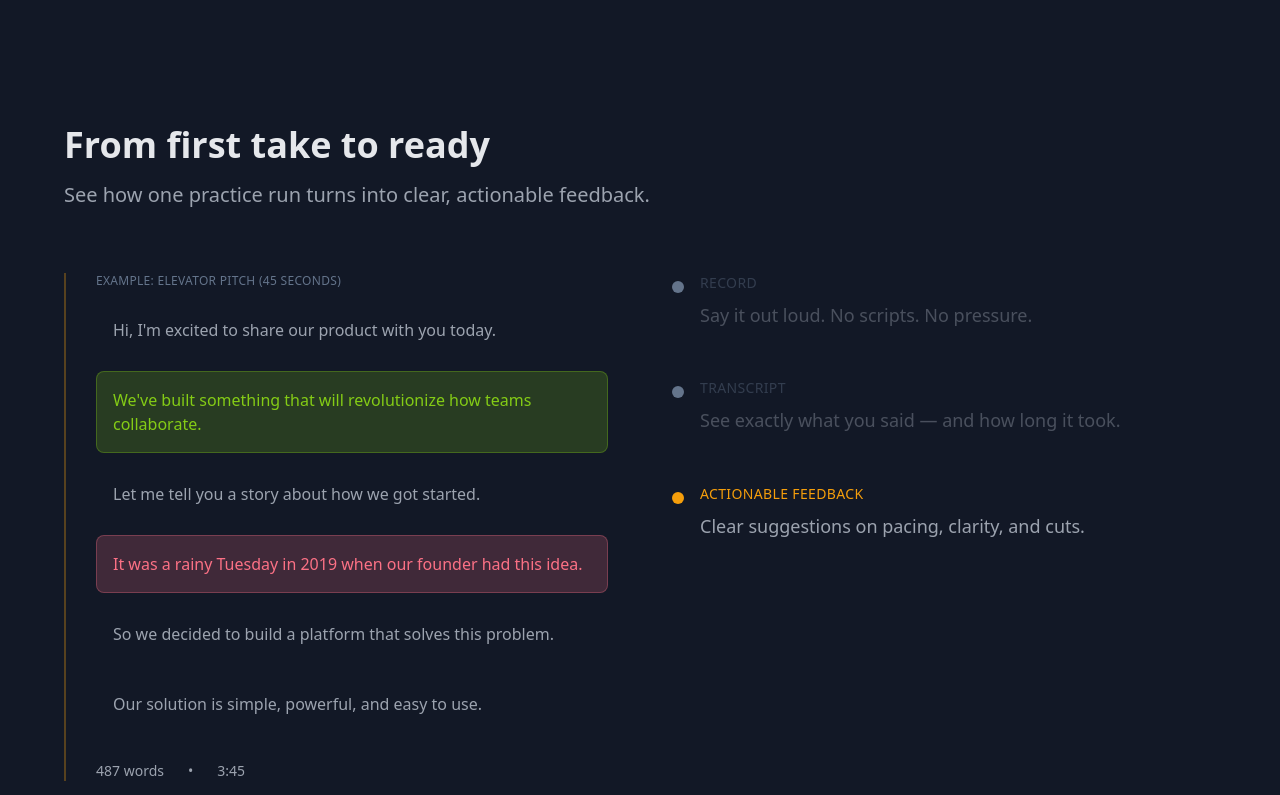
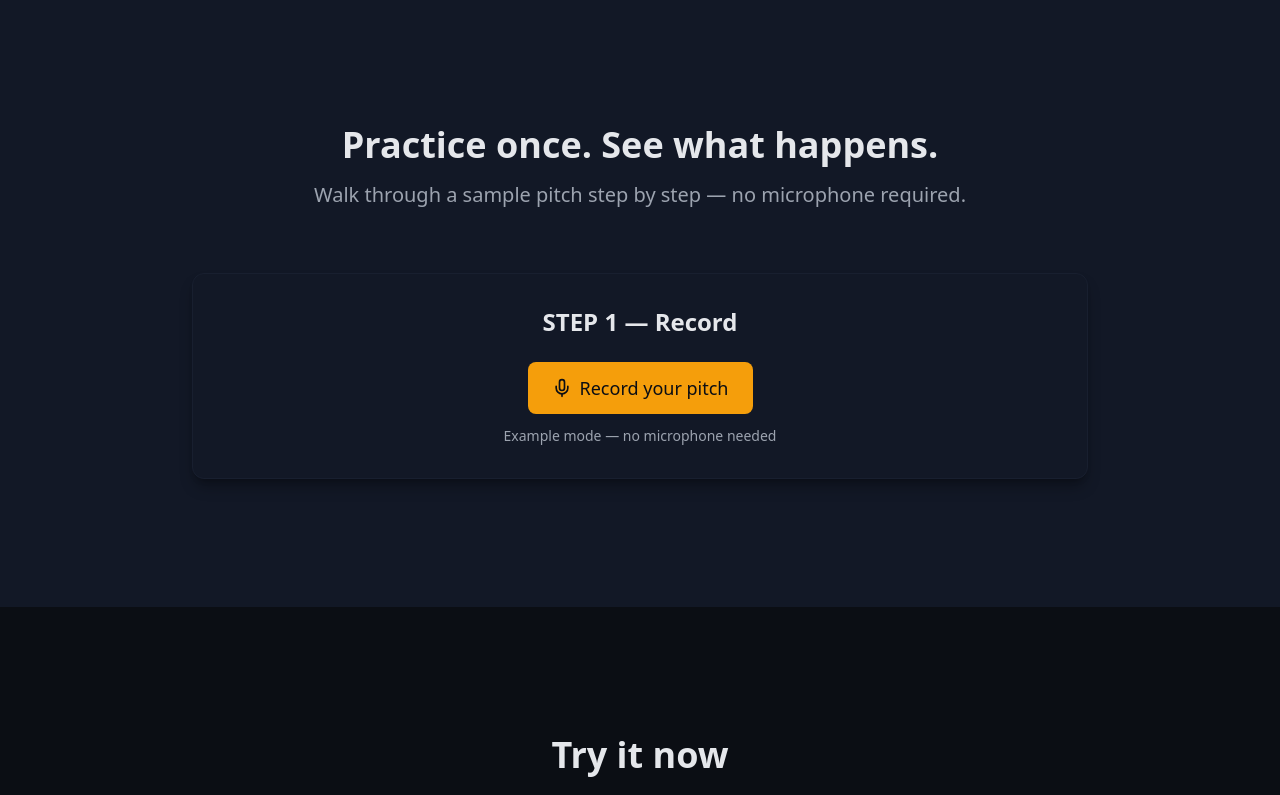
Before and after one commit to taylorp5/PitchPractice, a Next.js app: page / in a window 1280 px wide. Shown: the part 840-1635 px from the top of the page. Built offline with nearby package versions, Linux system fonts and the light colour scheme.

Commit message:
Reinvent homepage with interactive step-based walkthrough: Practice once. See what happens.

```diff
--- a/app/page.tsx
+++ b/app/page.tsx
@@ -1,20 +1,19 @@
 'use client'
 
-import { motion, useInView } from 'framer-motion'
+import { motion } from 'framer-motion'
 import Link from 'next/link'
-import { ArrowRight, ArrowDown, Mic } from 'lucide-react'
+import { ArrowRight, Mic } from 'lucide-react'
 import { Button } from '@/components/ui/Button'
 import { Card } from '@/components/ui/Card'
-import { useRef, useState, useEffect } from 'react'
+import { useState } from 'react'
 
 export default function LandingPage() {
-  // "From first take to ready" section state
-  const [currentStage, setCurrentStage] = useState<'record' | 'transcript' | 'improve' | null>(null)
-  const [visibleLines, setVisibleLines] = useState<number[]>([])
+  // Interactive walkthrough state
+  const [walkthroughStep, setWalkthroughStep] = useState<'idle' | 'recording' | 'recorded' | 'analyzing' | 'analyzed'>('idle')
+  const [recordingTime, setRecordingTime] = useState(0) // in seconds
+  const [visibleTranscriptLines, setVisibleTranscriptLines] = useState<number[]>([])
   const [showMetrics, setShowMetrics] = useState(false)
-  const [showHighlights, setShowHighlights] = useState<{ type: string; lineIdx: number }[]>([])
-  const howItWorksRef = useRef<HTMLDivElement>(null)
-  const howItWorksInView = useInView(howItWorksRef, { once: true, margin: '-100px' })
+  const [visibleHighlights, setVisibleHighlights] = useState<{ type: string; lineIdx: number }[]>([])
 
   const testimonials = [
     { quote: "Helped me realize where I was rambling without noticing.", author: "Jamie, Sales" },
@@ -26,7 +25,7 @@ export default function LandingPage() {
     { quote: "This caught things I wouldn't have thought to fix.", author: "Elena, Graduate Student" },
   ]
 
-  const narrativeTranscript = [
+  const exampleTranscript = [
     { text: "Hi, I'm excited to share our product with you today.", type: null },
     { text: "We've built something that will revolutionize how teams collaborate.", type: 'strength' },
     { text: "Let me tell you a story about how we got started.", type: null },
@@ -35,48 +34,78 @@ export default function LandingPage() {
     { text: "Our solution is simple, powerful, and easy to use.", type: 'pacing' },
   ]
 
-  // "From first take to ready" section animation
-  useEffect(() => {
-    if (howItWorksInView && currentStage === null) {
-      // Stage 1: Record - lines appear one by one
-      setCurrentStage('record')
-      narrativeTranscript.forEach((_, idx) => {
+  // Handle recording simulation
+  const handleStartRecording = () => {
+    setWalkthroughStep('recording')
+    setRecordingTime(0)
+    setVisibleTranscriptLines([])
+
+    // Simulate recording timer
+    const timerInterval = setInterval(() => {
+      setRecordingTime(prev => {
+        if (prev >= 45) {
+          clearInterval(timerInterval)
+          setWalkthroughStep('recorded')
+          return 45
+        }
+        return prev + 1
+      })
+    }, 100)
+
+    // Type transcript line by line
+    exampleTranscript.forEach((_, idx) => {
       setTimeout(() => {
-          setVisibleLines(prev => [...prev, idx])
-          if (idx === narrativeTranscript.length - 1) {
-            // Move to transcript stage after 1 second
-            setTimeout(() => {
-              setCurrentStage('transcript')
+        setVisibleTranscriptLines(prev => [...prev, idx])
+      }, idx * 800) // ~800ms per line
+    })
+  }
+
+  // Handle analysis
+  const handleAnalyze = () => {
+    setWalkthroughStep('analyzing')
+
+    // Lock transcript, show metrics
     setTimeout(() => {
       setShowMetrics(true)
-                // Move to improve stage after 1.5 seconds
-                setTimeout(() => {
-                  setCurrentStage('improve')
-                  // Show only 2 highlights at a time, rotating
-                  const highlights = narrativeTranscript
+      setWalkthroughStep('analyzed')
+
+      // Show highlights sequentially
+      const highlights = exampleTranscript
         .map((line, lineIdx) => line.type ? { type: line.type, lineIdx } : null)
         .filter((h): h is { type: string; lineIdx: number } => h !== null)
 
-                  // Show first 2 highlights: Strength + Cut
-                  setShowHighlights([highlights[0], highlights[1]])
+      // Show strength first
+      setTimeout(() => {
+        setVisibleHighlights([highlights[0]])
+      }, 500)
 
-                  // After 2.5 seconds, rotate to show Cut + Pacing
+      // Show pacing issue
       setTimeout(() => {
-                    setShowHighlights([highlights[1], highlights[2]])
-                  }, 2500)
+        setVisibleHighlights([highlights[0], highlights[2]])
+      }, 2000)
 
-                  // After another 2.5 seconds, rotate to show Strength + Pacing
+      // Show suggested cut
       setTimeout(() => {
-                    setShowHighlights([highlights[0], highlights[2]])
-                  }, 5000)
-                }, 1500)
-              }, 500)
-            }, 1000)
+        setVisibleHighlights([highlights[0], highlights[2], highlights[1]])
+      }, 3500)
+    }, 800)
   }
-        }, idx * 300)
-      })
+
+  // Reset walkthrough
+  const handleReset = () => {
+    setWalkthroughStep('idle')
+    setRecordingTime(0)
+    setVisibleTranscriptLines([])
+    setShowMetrics(false)
+    setVisibleHighlights([])
   }
-  }, [howItWorksInView, currentStage])
+
+  // Format time as MM:SS
+  const formatTime = (seconds: number) => {
+    const mins = Math.floor(seconds / 60)
+    const secs = seconds % 60
+    return `${mins}:${secs.toString().padStart(2, '0')}`
+  }
 
   return (
     <div className="min-h-screen bg-[#0B0E14]">
@@ -173,48 +202,120 @@ export default function LandingPage() {
         </div>
       </section>
 
-      {/* From first take to ready */}
-      <section id="from-first-take" ref={howItWorksRef} className="py-32 px-4 bg-[#121826]">
-        <div className="max-w-6xl mx-auto">
+      {/* Practice once. See what happens. */}
+      <section className="py-32 px-4 bg-[#121826]">
+        <div className="max-w-4xl mx-auto">
           <motion.div
             initial={{ opacity: 0, y: 20 }}
             whileInView={{ opacity: 1, y: 0 }}
             viewport={{ once: true }}
             transition={{ duration: 0.6 }}
-            className="mb-16"
+            className="mb-16 text-center"
           >
-            <h2 className="text-4xl font-bold text-[#E5E7EB] mb-4">From first take to ready</h2>
-            <p className="text-xl text-[#9CA3AF]">See how one practice run turns into clear, actionable feedback.</p>
+            <h2 className="text-4xl font-bold text-[#E5E7EB] mb-4">Practice once. See what happens.</h2>
+            <p className="text-xl text-[#9CA3AF]">Walk through a sample pitch step by step — no microphone required.</p>
           </motion.div>
 
-          <div className="grid md:grid-cols-2 gap-16 items-start">
-            {/* Left: Animated transcript demo */}
-            <div className="relative">
-              {/* Playhead line */}
-              {currentStage && (
+          <Card className="p-8">
+            {/* STEP 1 — Record */}
+            {walkthroughStep === 'idle' && (
               <motion.div
-                  className="absolute left-0 top-0 w-0.5 bg-[#F59E0B] opacity-30"
-                  initial={{ height: 0 }}
-                  animate={{
-                    height: currentStage === 'record' ? '40%' : currentStage === 'transcript' ? '70%' : '100%',
-                  }}
-                  transition={{ duration: 0.8, ease: 'easeInOut' }}
-                />
+                initial={{ opacity: 0, y: 20 }}
+                animate={{ opacity: 1, y: 0 }}
+                transition={{ duration: 0.4 }}
+                className="text-center"
+              >
+                <h3 className="text-2xl font-bold text-[#E5E7EB] mb-6">STEP 1 — Record</h3>
+                <Button
+                  variant="primary"
+                  size="lg"
+                  onClick={handleStartRecording}
+                  className="mb-3"
+                >
+                  <Mic className="mr-2 h-5 w-5" />
+                  Record your pitch
+                </Button>
+                <p className="text-sm text-[#9CA3AF]">Example mode — no microphone needed</p>
+              </motion.div>
             )}
 
-              <div className="space-y-3 pl-8">
-                {/* Example label */}
+            {/* Recording in progress */}
+            {(walkthroughStep === 'recording' || walkthroughStep === 'recorded') && (
               <motion.div
-                  initial={{ opacity: 0 }}
-                  animate={{ opacity: currentStage ? 1 : 0 }}
+                initial={{ opacity: 0, y: 20 }}
+                animate={{ opacity: 1, y: 0 }}
+                transition={{ duration: 0.4 }}
+              >
+                <div className="mb-6">
+                  <h3 className="text-2xl font-bold text-[#E5E7EB] mb-4">STEP 1 — Record</h3>
+                  <div className="flex items-center justify-center gap-3 mb-6">
+                    <div className="w-3 h-3 bg-[#FB7185] rounded-full animate-pulse"></div>
+                    <span className="text-lg font-medium text-[#E5E7EB]">
+                      {walkthroughStep === 'recording' ? 'Recording…' : 'Recording complete'}
+                    </span>
+                    <span className="text-lg text-[#9CA3AF]">{formatTime(recordingTime)}</span>
+                  </div>
+                </div>
+
+                {/* Transcript appears line by line */}
+                <div className="space-y-3 mb-6">
+                  {exampleTranscript.map((line, idx) => {
+                    const isVisible = visibleTranscriptLines.includes(idx)
+                    return (
+                      <motion.div
+                        key={idx}
+                        initial={{ opacity: 0, y: 10 }}
+                        animate={{
+                          opacity: isVisible ? 1 : 0,
+                          y: isVisible ? 0 : 10,
+                        }}
                         transition={{ duration: 0.3 }}
-                  className="text-xs text-[#64748B] uppercase tracking-wide mb-2"
+                        className={`p-4 rounded-lg border ${
+                          isVisible
+                            ? 'bg-[#0B0E14] border-[#181F2F] text-[#E5E7EB]'
+                            : 'bg-transparent border-transparent text-transparent'
+                        }`}
                       >
-                  Example: Elevator pitch (45 seconds)
+                        {line.text}
                       </motion.div>
-                {narrativeTranscript.map((line, idx) => {
-                  const isVisible = visibleLines.includes(idx)
-                  const highlight = showHighlights.find(h => h.lineIdx === idx)
+                    )
+                  })}
+                </div>
+
+                {/* STEP 2 — Analyze button appears after recording */}
+                {walkthroughStep === 'recorded' && (
+                  <motion.div
+                    initial={{ opacity: 0, y: 20 }}
+                    animate={{ opacity: 1, y: 0 }}
+                    transition={{ duration: 0.4, delay: 0.3 }}
+                    className="text-center"
+                  >
+                    <h3 className="text-2xl font-bold text-[#E5E7EB] mb-6">STEP 2 — Analyze</h3>
+                    <Button
+                      variant="primary"
+                      size="lg"
+                      onClick={handleAnalyze}
+                    >
+                      Analyze my pitch
+                    </Button>
+                  </motion.div>
+                )}
+              </motion.div>
+            )}
+
+            {/* STEP 2 — Analysis results */}
+            {(walkthroughStep === 'analyzing' || walkthroughStep === 'analyzed') && (
+              <motion.div
+                initial={{ opacity: 0, y: 20 }}
+                animate={{ opacity: 1, y: 0 }}
+                transition={{ duration: 0.4 }}
+              >
+                <h3 className="text-2xl font-bold text-[#E5E7EB] mb-6">STEP 2 — Analyze</h3>
+
+                {/* Locked transcript with highlights */}
+                <div className="space-y-3 mb-6">
+                  {exampleTranscript.map((line, idx) => {
+                    const highlight = visibleHighlights.find(h => h.lineIdx === idx)
 
                     const highlightClasses = {
                       strength: 'bg-[#84CC16]/20 border-[#84CC16]/30 text-[#84CC16]',
@@ -225,24 +326,20 @@ export default function LandingPage() {
                     return (
                       <motion.div
                         key={idx}
-                      initial={{ opacity: 0, y: 10 }}
-                      animate={{
-                        opacity: isVisible ? 1 : 0,
-                        y: isVisible ? 0 : 10,
-                      }}
-                      transition={{ duration: 0.4 }}
+                        initial={{ opacity: 0 }}
+                        animate={{ opacity: 1 }}
+                        transition={{ duration: 0.3 }}
                         className={`p-4 rounded-lg border transition-all ${
                           highlight
                             ? highlightClasses[highlight.type as keyof typeof highlightClasses]
-                          : currentStage === 'transcript'
-                          ? 'bg-[#0B0E14] border-[#181F2F] text-[#E5E7EB]'
-                          : 'bg-transparent border-transparent text-[#9CA3AF]'
+                            : 'bg-[#0B0E14] border-[#181F2F] text-[#E5E7EB]'
                         }`}
                       >
                         {line.text}
                       </motion.div>
                     )
                   })}
+                </div>
 
                 {/* Metrics */}
                 {showMetrics && (
@@ -250,121 +347,49 @@ export default function LandingPage() {
                     initial={{ opacity: 0, y: 10 }}
                     animate={{ opacity: 1, y: 0 }}
                     transition={{ duration: 0.5 }}
-                    className="flex gap-6 pt-4 text-sm text-[#9CA3AF]"
+                    className="flex gap-6 justify-center mb-6 text-sm text-[#9CA3AF]"
                   >
-                    <span>487 words</span>
+                    <span>87 words</span>
                     <span>•</span>
-                    <span>3:45</span>
+                    <span>{formatTime(45)}</span>
                   </motion.div>
                 )}
-              </div>
-            </div>
 
-            {/* Right: Stage indicators */}
-            <div className="space-y-12">
-              {/* Record */}
+                <p className="text-xs text-[#64748B] text-center mb-6">Based on an elevator pitch</p>
+
+                {/* STEP 3 — Your turn */}
+                {walkthroughStep === 'analyzed' && (
                   <motion.div
                     initial={{ opacity: 0, y: 20 }}
-                whileInView={{ opacity: 1, y: 0 }}
-                viewport={{ once: true }}
-                transition={{ duration: 0.6 }}
-                className="relative"
+                    animate={{ opacity: 1, y: 0 }}
+                    transition={{ duration: 0.4, delay: 0.3 }}
+                    className="text-center pt-6 border-t border-[#22283A]"
                   >
-                <div className="flex items-start gap-4">
-                  <div className={`flex-shrink-0 w-3 h-3 rounded-full mt-2 transition-all ${
-                    currentStage === 'record' ? 'bg-[#F59E0B]' : 'bg-[#64748B]'
-                  }`} />
-                  <div className="flex-1">
-                    <motion.div
-                      animate={{
-                        color: currentStage === 'record' ? '#F59E0B' : '#64748B',
-                        opacity: currentStage === 'record' ? 1 : currentStage ? 0.4 : 1,
-                      }}
-                      className="text-sm font-medium mb-2 uppercase tracking-wide transition-opacity"
+                    <h3 className="text-2xl font-bold text-[#E5E7EB] mb-4">STEP 3 — Your turn</h3>
+                    <p className="text-lg text-[#9CA3AF] mb-6">Ready to try your own?</p>
+                    <div className="flex flex-col sm:flex-row gap-4 justify-center items-center">
+                      <Button
+                        variant="primary"
+                        size="lg"
+                        asChild
+                        href="/app"
                       >
-                      {currentStage === 'record' ? 'Recording your pitch…' : 'Record'}
-                    </motion.div>
-                    <motion.p
-                      animate={{
-                        opacity: currentStage === 'record' ? 1 : currentStage ? 0.4 : 1,
-                      }}
-                      className="text-lg text-[#9CA3AF] leading-relaxed transition-opacity"
+                        Start recording (2 min free)
+                        <ArrowRight className="ml-2 h-5 w-5" />
+                      </Button>
+                      <Button
+                        variant="ghost"
+                        size="md"
+                        onClick={handleReset}
                       >
-                      Say it out loud. No scripts. No pressure.
-                    </motion.p>
-                  </div>
+                        Reset example
+                      </Button>
                     </div>
                   </motion.div>
-
-              {/* Transcript */}
-              <motion.div
-                initial={{ opacity: 0, y: 20 }}
-                whileInView={{ opacity: 1, y: 0 }}
-                viewport={{ once: true }}
-                transition={{ duration: 0.6, delay: 0.1 }}
-                className="relative"
-              >
-                <div className="flex items-start gap-4">
-                  <div className={`flex-shrink-0 w-3 h-3 rounded-full mt-2 transition-all ${
-                    currentStage === 'transcript' ? 'bg-[#F59E0B]' : 'bg-[#64748B]'
-                  }`} />
-                  <div className="flex-1">
-                    <motion.div
-                      animate={{
-                        color: currentStage === 'transcript' ? '#F59E0B' : '#64748B',
-                        opacity: currentStage === 'transcript' ? 1 : currentStage === 'improve' ? 0.4 : currentStage === 'record' ? 0.4 : 1,
-                      }}
-                      className="text-sm font-medium mb-2 uppercase tracking-wide transition-opacity"
-                    >
-                      {currentStage === 'transcript' ? 'Transcript generated' : 'Transcript'}
+                )}
               </motion.div>
-                    <motion.p
-                      animate={{
-                        opacity: currentStage === 'transcript' ? 1 : currentStage === 'improve' ? 0.4 : currentStage === 'record' ? 0.4 : 1,
-                      }}
-                      className="text-lg text-[#9CA3AF] leading-relaxed transition-opacity"
-                    >
-                      See exactly what you said — and how long it took.
-                    </motion.p>
-                  </div>
-                </div>
-              </motion.div>
-
-              {/* Improve */}
-              <motion.div
-                initial={{ opacity: 0, y: 20 }}
-                whileInView={{ opacity: 1, y: 0 }}
-                viewport={{ once: true }}
-                transition={{ duration: 0.6, delay: 0.2 }}
-                className="relative"
-              >
-                <div className="flex items-start gap-4">
-                  <div className={`flex-shrink-0 w-3 h-3 rounded-full mt-2 transition-all ${
-                    currentStage === 'improve' ? 'bg-[#F59E0B]' : 'bg-[#64748B]'
-                  }`} />
-                  <div className="flex-1">
-                    <motion.div
-                      animate={{
-                        color: currentStage === 'improve' ? '#F59E0B' : '#64748B',
-                        opacity: currentStage === 'improve' ? 1 : currentStage ? 0.4 : 1,
-                      }}
-                      className="text-sm font-medium mb-2 uppercase tracking-wide transition-opacity"
-                    >
-                      {currentStage === 'improve' ? 'Actionable feedback' : 'Improve'}
-                    </motion.div>
-                    <motion.p
-                      animate={{
-                        opacity: currentStage === 'improve' ? 1 : currentStage ? 0.4 : 1,
-                      }}
-                      className="text-lg text-[#9CA3AF] leading-relaxed transition-opacity"
-                    >
-                      Clear suggestions on pacing, clarity, and cuts.
-                    </motion.p>
-                  </div>
-                </div>
-              </motion.div>
-            </div>
-          </div>
+            )}
+          </Card>
         </div>
       </section>
 
@@ -487,9 +512,6 @@ export default function LandingPage() {
               <Link href="/app" className="hover:text-[#F59E0B] transition-colors">
                 Try Free
               </Link>
-              <Link href="/#from-first-take" className="hover:text-[#F59E0B] transition-colors">
-                How it Works
-              </Link>
             </div>
           </div>
           <div className="mt-8 pt-8 border-t border-[#181F2F] text-center text-sm text-[#64748B]">
--- a/components/Navbar.tsx
+++ b/components/Navbar.tsx
@@ -25,12 +25,6 @@ export function Navbar() {
           {/* Navigation Links - Hidden on mobile, shown on desktop */}
           <div className="hidden md:flex items-center gap-8">
             <Link
-              href="/#from-first-take"
-              className="text-sm font-medium text-[#9CA3AF] hover:text-[#F59E0B] transition-colors"
-            >
-              How it Works
-            </Link>
-            <Link
               href="/app"
               className="text-sm font-medium text-[#9CA3AF] hover:text-[#F59E0B] transition-colors"
             >
```
Lines whose indentation alone changed are shown as unchanged.
